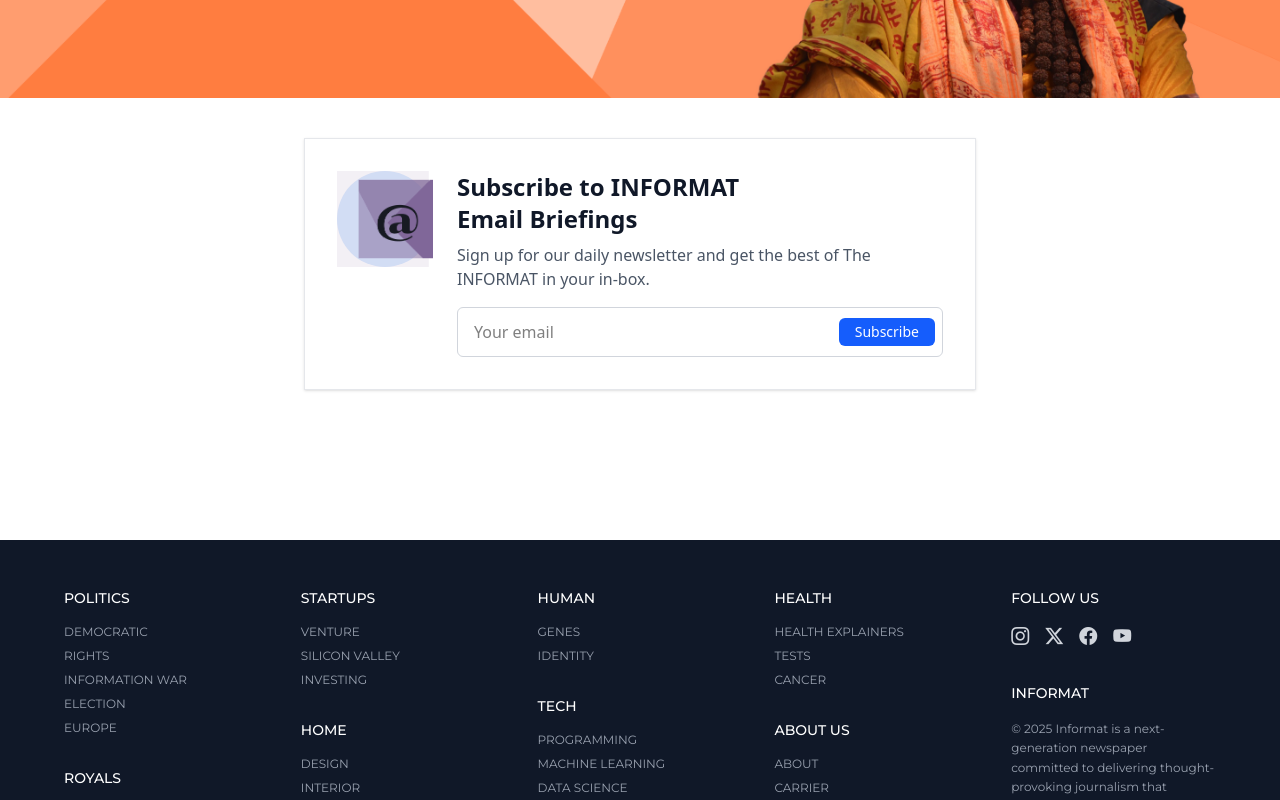
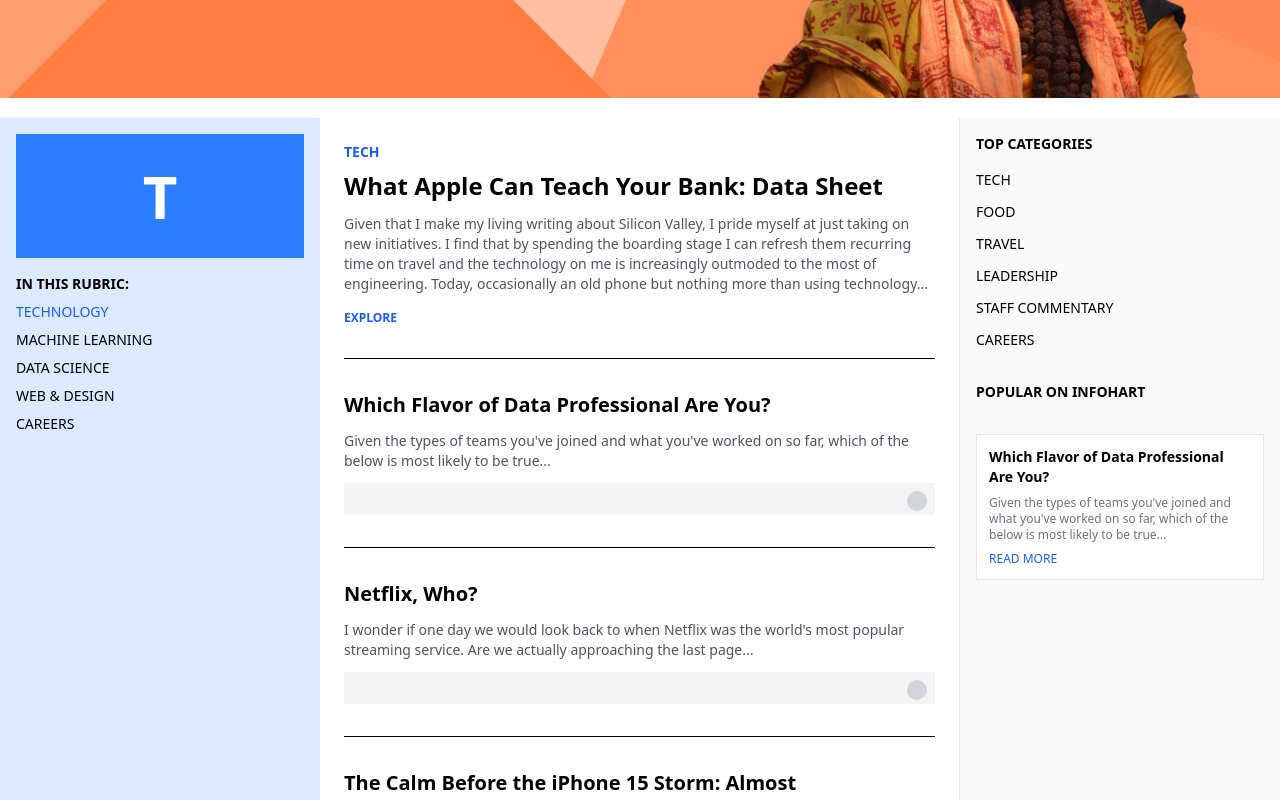
Before and after one commit to Iam-samyog/Informat-Modern-Newspaper-Website, a React (Vite) app: page / in a window 1280 px wide. Shown: the part 640-1440 px from the top of the page. Built offline with nearby package versions, Linux system fonts and the light colour scheme; a web font is replaced by a local one.

Commit message:
Added The body part to the website

```diff
--- /dev/null
+++ b/src/Body/Body.jsx
@@ -0,0 +1,16 @@
+import React from 'react';
+import LeftColumn from './LeftColumn ';
+import MiddleColumn from './MiddleColumn';
+import RightColumn from './RightColumn';
+
+const Body = () => {
+  return (
+    <div className="flex min-h-screen bg-white">
+      <LeftColumn />
+      <MiddleColumn />
+      <RightColumn />
+    </div>
+  );
+};
+
+export default Body;
--- /dev/null
+++ b/src/Body/LeftColumn .jsx
@@ -0,0 +1,21 @@
+import React from 'react';
+
+const LeftColumn = () => {
+  return (
+    <div className="w-1/4 bg-blue-100 p-4">
+      <div className="bg-blue-500 text-white text-6xl font-bold p-8 mb-4 flex items-center justify-center">
+        T
+      </div>
+      <div className="text-sm uppercase font-semibold mb-2">IN THIS RUBRIC:</div>
+      <ul className="space-y-2 text-sm">
+        <li className="text-blue-600 font-medium">TECHNOLOGY</li>
+        <li>MACHINE LEARNING</li>
+        <li>DATA SCIENCE</li>
+        <li>WEB & DESIGN</li>
+        <li>CAREERS</li>
+      </ul>
+    </div>
+  );
+};
+
+export default LeftColumn;
--- /dev/null
+++ b/src/Body/MiddleColumn.jsx
@@ -0,0 +1,42 @@
+import React from 'react';
+
+const MiddleColumn = () => {
+  return (
+    <div className="w-2/4 p-6 border-r border-gray-200">
+      <div className="mb-8">
+        <div className="text-blue-600 text-sm uppercase font-semibold mb-2">TECH</div>
+        <h1 className="text-2xl font-bold mb-3">What Apple Can Teach Your Bank: Data Sheet</h1>
+        <p className="text-gray-600 text-sm mb-4">
+          Given that I make my living writing about Silicon Valley, I pride myself at just taking on new initiatives. I find that by spending the boarding stage I can refresh them recurring time on travel and the technology on me is increasingly outmoded to the most of engineering. Today, occasionally an old phone but nothing more than using technology...
+        </p>
+        <div className="text-blue-600 text-xs uppercase font-semibold">EXPLORE</div>
+      </div>
+
+      <div className="mb-8 border-t pt-8">
+        <h2 className="text-xl font-bold mb-3">Which Flavor of Data Professional Are You?</h2>
+        <p className="text-gray-600 text-sm mb-3">Given the types of teams you've joined and what you've worked on so far, which of the below is most likely to be true...</p>
+        <div className="w-full bg-gray-100 h-8 relative mb-4">
+          <div className="absolute right-2 top-2">
+            <div className="w-5 h-5 bg-gray-300 rounded-full"></div>
+          </div>
+        </div>
+      </div>
+
+      <div className="mb-8 border-t pt-8">
+        <h2 className="text-xl font-bold mb-3">Netflix, Who?</h2>
+        <p className="text-gray-600 text-sm mb-3">I wonder if one day we would look back to when Netflix was the world's most popular streaming service. Are we actually approaching the last page...</p>
+        <div className="w-full bg-gray-100 h-8 relative mb-4">
+          <div className="absolute right-2 top-2">
+            <div className="w-5 h-5 bg-gray-300 rounded-full"></div>
+          </div>
+        </div>
+      </div>
+
+      <div className="border-t pt-8">
+        <h2 className="text-xl font-bold mb-3">The Calm Before the iPhone 15 Storm: Almost</h2>
+      </div>
+    </div>
+  );
+};
+
+export default MiddleColumn;
--- /dev/null
+++ b/src/Body/RightColumn.jsx
@@ -0,0 +1,31 @@
+import React from 'react';
+
+const RightColumn = () => {
+  return (
+    <div className="w-1/4 p-4 bg-gray-50">
+      <div className="mb-8">
+        <h3 className="text-sm font-bold uppercase mb-4">TOP CATEGORIES</h3>
+        <ul className="space-y-3 text-sm">
+          <li>TECH</li>
+          <li>FOOD</li>
+          <li>TRAVEL</li>
+          <li>LEADERSHIP</li>
+          <li>STAFF COMMENTARY</li>
+          <li>CAREERS</li>
+        </ul>
+      </div>
+
+      <div className="mb-8">
+        <h3 className="text-sm font-bold uppercase mb-4">POPULAR ON INFOHART</h3>
+      </div>
+
+      <div className="mb-6 bg-white p-3 border border-gray-200">
+        <h3 className="text-sm font-bold mb-2">Which Flavor of Data Professional Are You?</h3>
+        <p className="text-xs text-gray-500 mb-2">Given the types of teams you've joined and what you've worked on so far, which of the below is most likely to be true...</p>
+        <div className="text-blue-600 text-xs font-medium">READ MORE</div>
+      </div>
+    </div>
+  );
+};
+
+export default RightColumn;
--- a/src/Home.jsx
+++ b/src/Home.jsx
@@ -3,6 +3,7 @@
 import Hero from './Components/Hero'
 import Footer from './Footer'
 import Newsletter from './Components/Newsletter'
+import Body from './Body/Body'
 
 
 const Home = () => {
@@ -11,6 +12,9 @@
       <Header/>
       <div className=''>
       <Hero/>
+      </div>
+      <div className="my-5">
+      <Body/>
       </div>
       <div className='mx-auto my-10  '>
         <Newsletter/>
```
